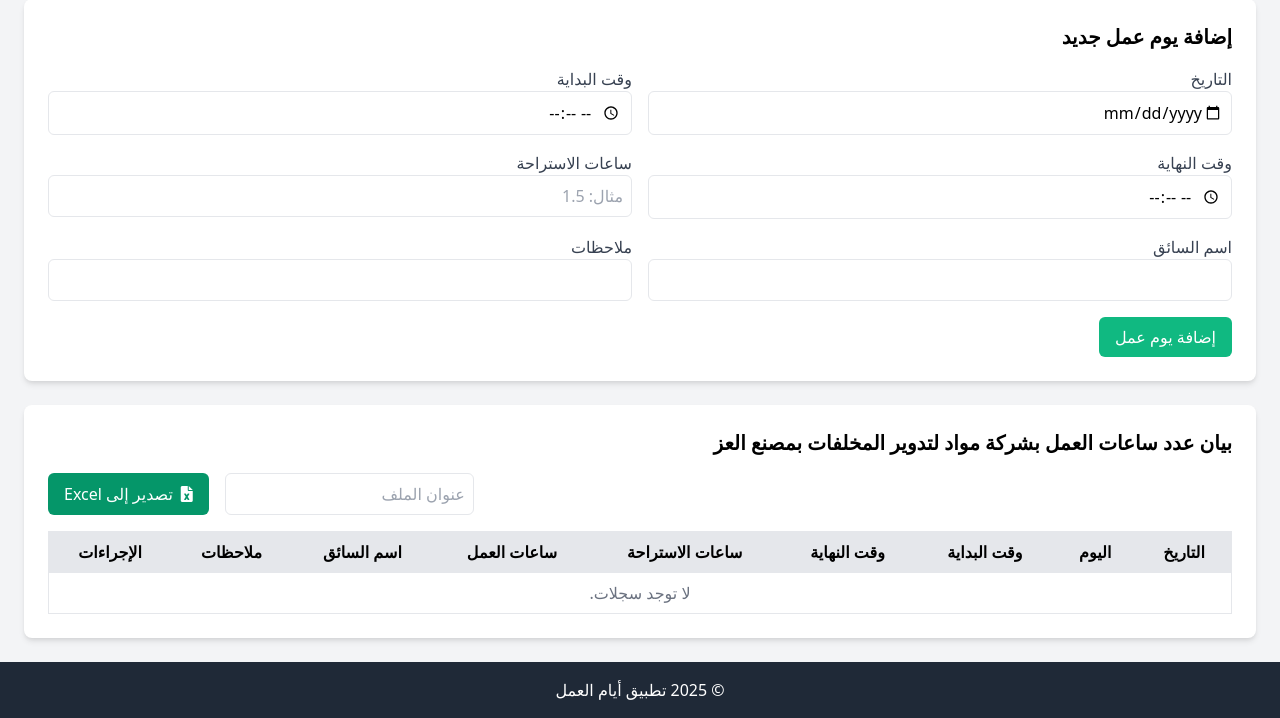
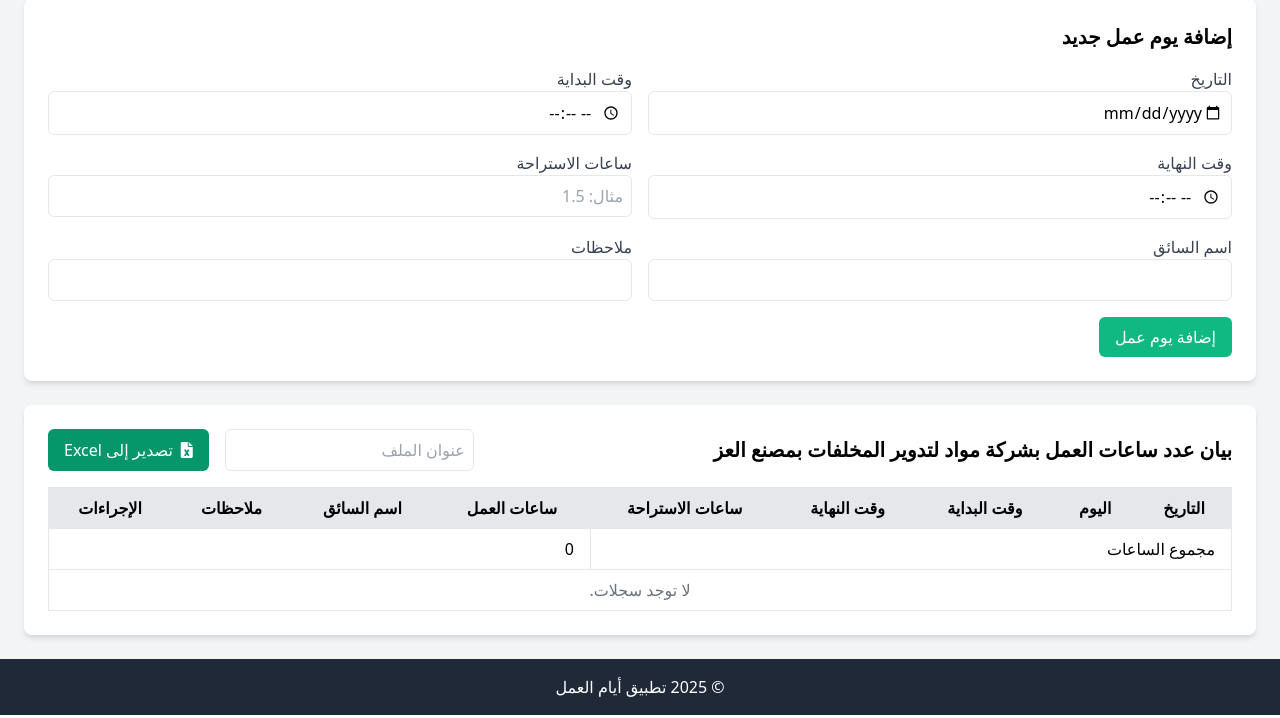
Before and after one commit to EbraheemTammam/Mawad, a FastAPI app: page / in a window 1280 px wide. Shown: the part 329-1047 px from the top of the page. Run offline with FastAPI, Linux system fonts and the light colour scheme; data that the repository does not hold is empty.

Commit message:
[ADD] feature sum up work hours

```diff
--- a/main.py
+++ b/main.py
@@ -1,4 +1,5 @@
 from io import BytesIO
+from tokenize import Double
 from fastapi import FastAPI, Request, Form, HTTPException
 from fastapi.templating import Jinja2Templates
 from fastapi.staticfiles import StaticFiles
@@ -83,7 +84,8 @@ async def home(request: Request,
             "workdays": workdays,
             "start_date": start_date,
             "end_date": end_date,
-            "driver_name": driver_name
+            "driver_name": driver_name,
+            "sum_work_hours": sum([wd.work_hours.total_seconds() / 3600 for wd in workdays])
         }
     )
 
--- a/templates/home.html
+++ b/templates/home.html
@@ -61,9 +61,12 @@
 
 <!-- WorkDay Table -->
 <div class="bg-white p-6 rounded-lg shadow-md">
-    <h2 class="text-xl font-semibold mb-4 text-right">بيان عدد ساعات العمل بشركة مواد لتدوير المخلفات بمصنع العز</h2>
+    <div class="flex items-center justify-between mb-4">
+        <!-- Heading -->
+        <h2 class="text-xl font-semibold text-right">بيان عدد ساعات العمل بشركة مواد لتدوير المخلفات بمصنع العز</h2>
+
         <!-- Export Excel Form -->
-    <form method="post" action="/export_excel" class="mb-4 flex justify-end gap-4">
+        <form method="post" action="/export_excel" class="flex justify-end gap-4">
             <input type="hidden" name="start_date" value="{{ start_date or '' }}">
             <input type="hidden" name="end_date" value="{{ end_date or '' }}">
             <input type="hidden" name="driver_name" value="{{ driver_name or '' }}">
@@ -72,6 +75,7 @@
                 <i class="fas fa-file-excel ml-2"></i>تصدير إلى Excel
             </button>
         </form>
+    </div>
     <div class="overflow-x-auto">
         <table class="min-w-full bg-white border">
             <thead class="bg-gray-200">
@@ -110,6 +114,10 @@
                     </td>
                 </tr>
                 {% endfor %}
+                <tr class="hover:bg-gray-100">
+                    <td colspan="5" class="py-2 px-4 border">مجموع الساعات</td>
+                    <td colspan="4" class="py-2 px-4 border">{{ sum_work_hours | round(2) }}</td>
+                </tr>
                 {% if not workdays %}
                 <tr>
                     <td colspan="9" class="py-2 px-4 text-center text-gray-500">لا توجد سجلات.</td>
```
Lines whose indentation alone changed are shown as unchanged.
